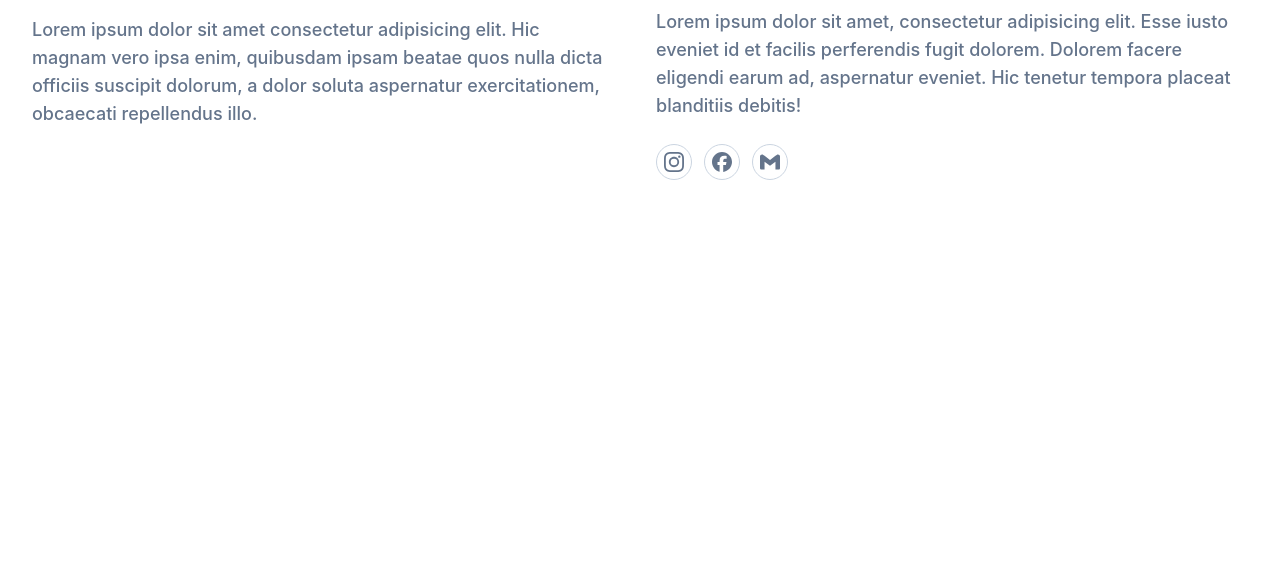
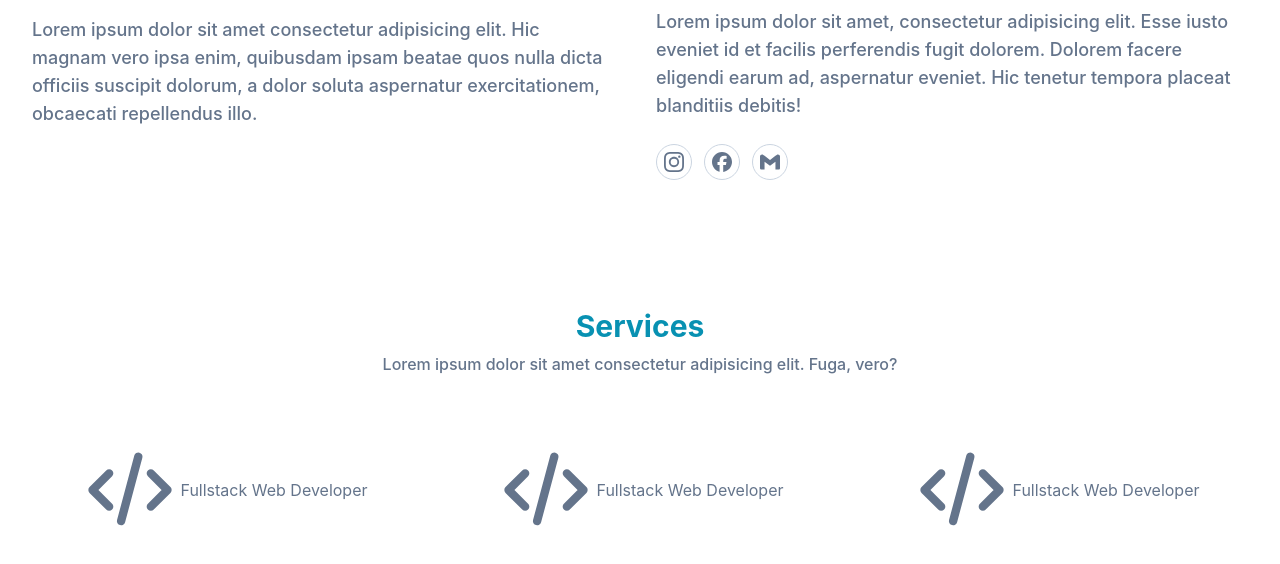
Before and after one commit to ozan12322/tailwindcss-portfolio, a website: page index.html in a window 1280 px wide. Shown: the part 728-1292 px from the top of the page. Before the commit the page ends 1036 px from the top, so only its background shows below. Drawn offline with Linux system fonts and the light colour scheme.

Commit message:
Add services section

```diff
--- a/index.html
+++ b/index.html
@@ -146,7 +146,7 @@
     <!-- Hero End -->
 
     <!-- About Start -->
-    <section id="about" class="pt-28 pb-32">
+    <section id="about" class="pt-28 pb-16">
       <div class="container">
         <div class="flex flex-wrap">
           <div class="w-full px-4 mb-10 lg:w-1/2">
@@ -242,6 +242,145 @@
     </section>
     <!-- About End -->
 
+    <!-- Services Start -->
+    <section id="services" class="pt-16 pb-16">
+      <div class="container">
+        <div class="flex">
+          <div class="w-full px-4">
+            <div class="max-w-full mx-auto text-center mb-16">
+              <h4 class="font-bold text-primary text-lg mb-2 lg:text-3xl">
+                Services
+              </h4>
+              <p class="font-medium text-md text-slate-500">
+                Lorem ipsum dolor sit amet consectetur adipisicing elit. Fuga,
+                vero?
+              </p>
+            </div>
+            <div class="grid grid-cols-1 gap-4 lg:grid-cols-3 lg:gap-8">
+              <div class="flex items-center justify-center">
+                <svg
+                  viewBox="0 0 24 24"
+                  width="100"
+                  fill="none"
+                  xmlns="http://www.w3.org/2000/svg"
+                >
+                  <g id="SVGRepo_bgCarrier" stroke-width="0"></g>
+                  <g
+                    id="SVGRepo_tracerCarrier"
+                    stroke-linecap="round"
+                    stroke-linejoin="round"
+                  ></g>
+                  <g id="SVGRepo_iconCarrier">
+                    <path
+                      d="M7 8L3 12L7 16"
+                      stroke="#64748b"
+                      stroke-width="2"
+                      stroke-linecap="round"
+                      stroke-linejoin="round"
+                    ></path>
+                    <path
+                      d="M17 8L21 12L17 16"
+                      stroke="#64748b"
+                      stroke-width="2"
+                      stroke-linecap="round"
+                      stroke-linejoin="round"
+                    ></path>
+                    <path
+                      d="M14 4L9.8589 19.4548"
+                      stroke="#64748b"
+                      stroke-width="2"
+                      stroke-linecap="round"
+                      stroke-linejoin="round"
+                    ></path>
+                  </g>
+                </svg>
+                <p class="text-base text-slate-500">Fullstack Web Developer</p>
+              </div>
+              <div class="flex items-center justify-center">
+                <svg
+                  viewBox="0 0 24 24"
+                  width="100"
+                  fill="none"
+                  xmlns="http://www.w3.org/2000/svg"
+                >
+                  <g id="SVGRepo_bgCarrier" stroke-width="0"></g>
+                  <g
+                    id="SVGRepo_tracerCarrier"
+                    stroke-linecap="round"
+                    stroke-linejoin="round"
+                  ></g>
+                  <g id="SVGRepo_iconCarrier">
+                    <path
+                      d="M7 8L3 12L7 16"
+                      stroke="#64748b"
+                      stroke-width="2"
+                      stroke-linecap="round"
+                      stroke-linejoin="round"
+                    ></path>
+                    <path
+                      d="M17 8L21 12L17 16"
+                      stroke="#64748b"
+                      stroke-width="2"
+                      stroke-linecap="round"
+                      stroke-linejoin="round"
+                    ></path>
+                    <path
+                      d="M14 4L9.8589 19.4548"
+                      stroke="#64748b"
+                      stroke-width="2"
+                      stroke-linecap="round"
+                      stroke-linejoin="round"
+                    ></path>
+                  </g>
+                </svg>
+                <p class="text-base text-slate-500">Fullstack Web Developer</p>
+              </div>
+              <div class="flex items-center justify-center">
+                <svg
+                  viewBox="0 0 24 24"
+                  width="100"
+                  fill="none"
+                  xmlns="http://www.w3.org/2000/svg"
+                >
+                  <g id="SVGRepo_bgCarrier" stroke-width="0"></g>
+                  <g
+                    id="SVGRepo_tracerCarrier"
+                    stroke-linecap="round"
+                    stroke-linejoin="round"
+                  ></g>
+                  <g id="SVGRepo_iconCarrier">
+                    <path
+                      d="M7 8L3 12L7 16"
+                      stroke="#64748b"
+                      stroke-width="2"
+                      stroke-linecap="round"
+                      stroke-linejoin="round"
+                    ></path>
+                    <path
+                      d="M17 8L21 12L17 16"
+                      stroke="#64748b"
+                      stroke-width="2"
+                      stroke-linecap="round"
+                      stroke-linejoin="round"
+                    ></path>
+                    <path
+                      d="M14 4L9.8589 19.4548"
+                      stroke="#64748b"
+                      stroke-width="2"
+                      stroke-linecap="round"
+                      stroke-linejoin="round"
+                    ></path>
+                  </g>
+                </svg>
+                <p class="text-base text-slate-500">Fullstack Web Developer</p>
+              </div>
+            </div>
+          </div>
+        </div>
+      </div>
+    </section>
+    <!-- Services End -->
+
     <script src="./dist/js/script.js"></script>
   </body>
 </html>
```
Also changed, not shown: dist/css/output.css.
